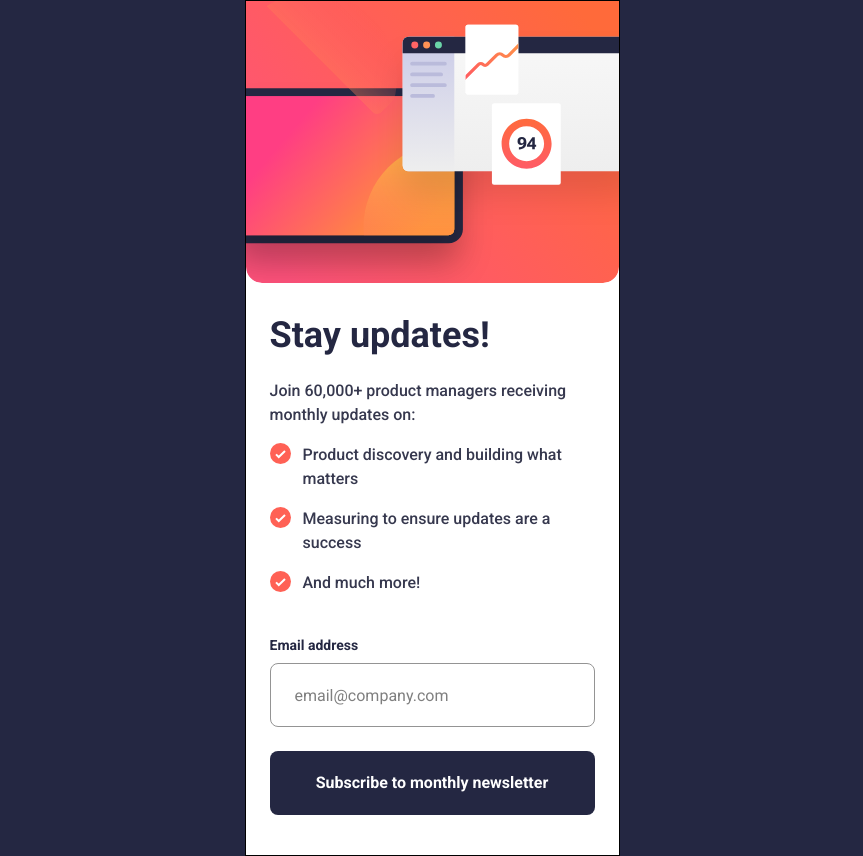
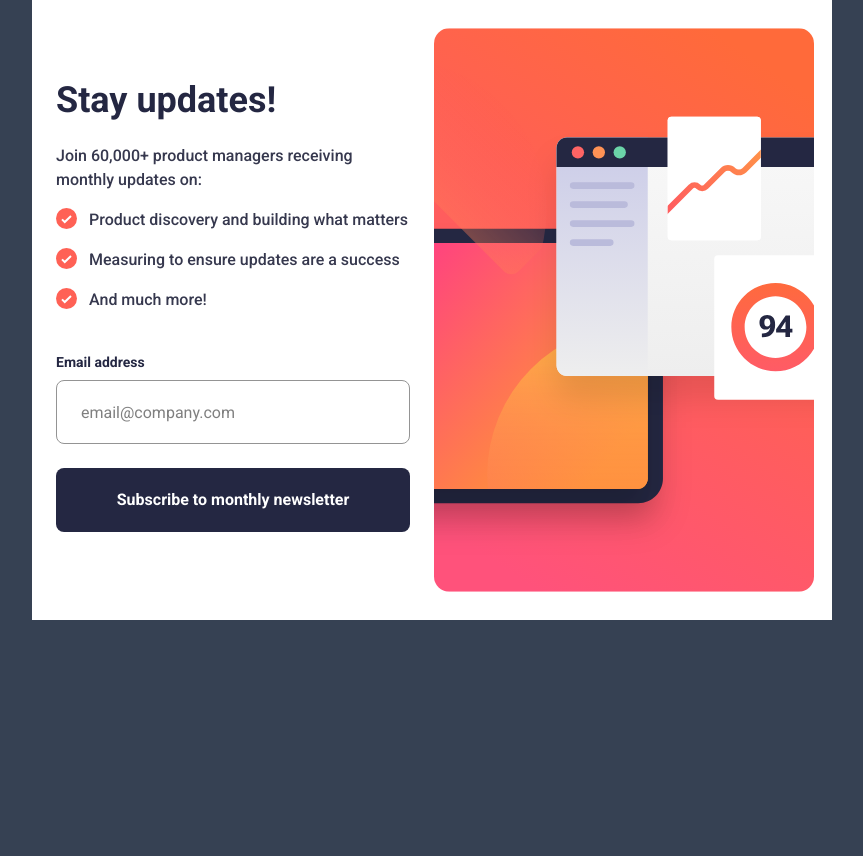
Before and after one commit to rosendo2015/newsletter-sign-up-with-sucess-message, a React (Vite) app: page / in a window 1280 px wide. Shown: the whole page, without its empty margins (208-1071 px from the left). After the commit the page ends 800 px from the top, so only its background shows below. Built offline with nearby package versions, Linux system fonts and the light colour scheme.

Commit message:
LAYOUT DESKTOP

```diff
--- a/index.html
+++ b/index.html
@@ -12,7 +12,7 @@
   <title>Newsletter SignUp</title>
 </head>
 
-<body>
+<body class="bg-gray-800 lg:bg-gray-700">
   <div id="root"></div>
   <script type="module" src="/src/main.tsx"></script>
 </body>
--- a/src/App.tsx
+++ b/src/App.tsx
@@ -1,24 +1,25 @@
 import { Card } from "./components/Card"
 import { Header } from "./components/Header"
 import { Title } from "./components/Title"
-import Iconlist from "./assets/icon-list.svg"
+import IconList from "./assets/icon-list.svg"
 import { Input } from "./components/Input"
 import { Button } from "./components/Button"
 
+
 export function App() {
   return (
-    <div className="bg-white max-w-[375px] mx-auto flex flex-col items-center border">
-      <main >
+    <div className=" sm:mx-auto sm:flex sm:flex-col sm:items-center lg:max-w-200 lg:rounded-4xl">
+      <main className="sm:bg-white lg:flex flex-row-reverse">
         <Header />
-        <div className="px-6">
+        <div className="sm:px-6 lg:py-12 lg:w-190 ">
           <Title>Stay updates!</Title>
           <Card>Join 60,000+ product managers receiving monthly updates on:</Card>
-          <Card svgSrc={Iconlist}> Product discovery and building what matters</Card>
-          <Card svgSrc={Iconlist}>Measuring to ensure updates are a success</Card>
-          <Card svgSrc={Iconlist}>And much more!</Card>
+          <Card svgSrc={IconList}>Product discovery and building what matters</Card>
+          <Card svgSrc={IconList}>Measuring to ensure updates are a success</Card>
+          <Card svgSrc={IconList}>And much more!</Card>
           <form action="" className="mt-10">
             <Input />
-            <Button>Subscribe to monthly newsletter</Button>
+            <Button >Subscribe to monthly newsletter</Button>
           </form>
         </div>
       </main>
--- a/src/components/Button.tsx
+++ b/src/components/Button.tsx
@@ -3,7 +3,7 @@ interface ButtonProps {
 }
 export function Button({ children, ...rest }: ButtonProps) {
     return (
-        <button {...rest} className="w-full flex items-center justify-center p-5 bg-[var(--Blue-800)] rounded-lg mt-6 mb-10 text-white font-bold">
+        <button type="submit" {...rest} className="w-full flex items-center justify-center p-5 bg-[var(--Blue-800)] rounded-lg mt-6 mb-10 text-white font-bold">
             {children}
         </button>
     )
--- a/src/components/Header.tsx
+++ b/src/components/Header.tsx
@@ -1,9 +1,14 @@
-import BgMobile from "../assets/illustration-sign-up-mobile.svg"
-
-export function Header() {
+import MobileImg from "../assets/illustration-sign-up-mobile.svg"
+import DesktopImg from "../assets/illustration-sign-up-desktop.svg"
+type HeaderProps = {
+    children?: string
+}
+export function Header({ children }: HeaderProps) {
     return (
-        <div>
-            <img className="w-full " src={BgMobile} alt="" />
-        </div>
+        <header className="lg:w-full lg:flex">
+            {children}
+            <img className="w-full lg:hidden" src={MobileImg} alt="mobile image" />
+            <img className="sm:hidden lg:block lg:w-95" src={DesktopImg} alt="desktop image" />
+        </header>
     )
 }
--- a/src/index.css
+++ b/src/index.css
@@ -9,5 +9,4 @@
 }
 body {
   font-family: "Roboto", sans-serif;
-  background-color: var(--Blue-800);
 }
```
